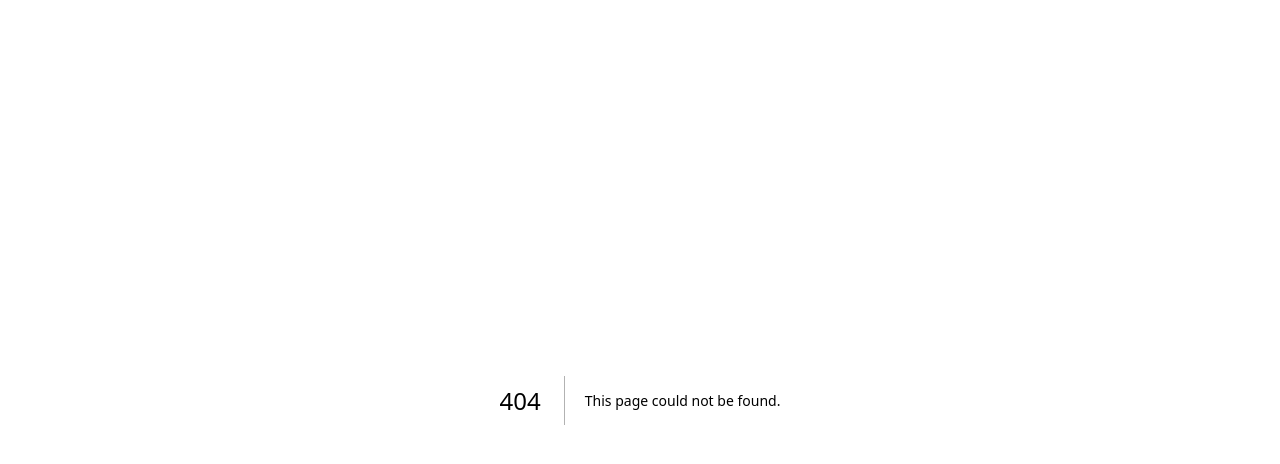
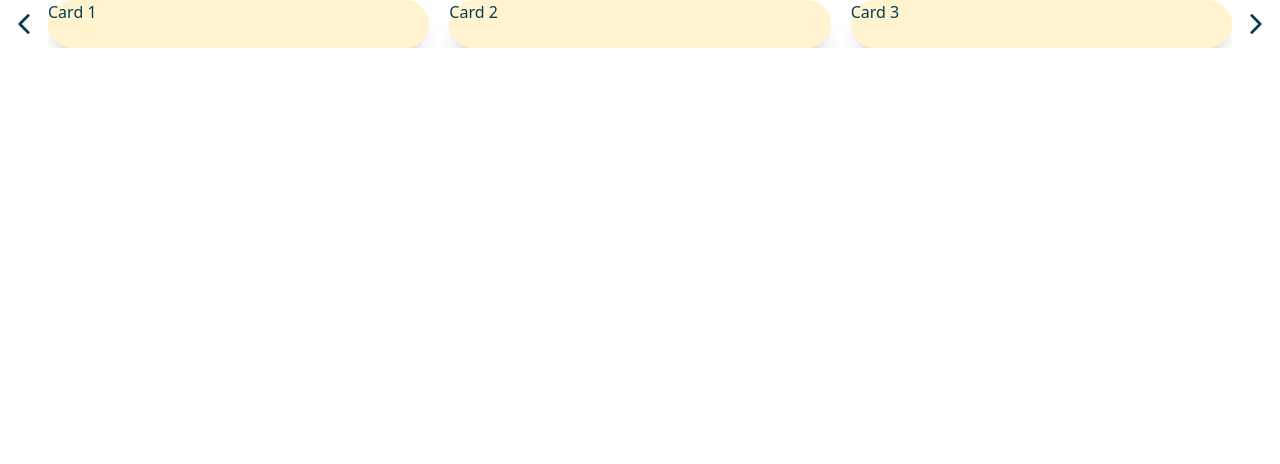
Before and after one commit to KKN-PPM-Gantari-Mengwi/KKN-PPM-2023-web, a Next.js app: page /test in a window 1280 px wide. Before the commit this address had no page. Shown: the top 464 px of the page. Built offline with nearby package versions, Linux system fonts and the light colour scheme.

Commit message:
fix(wisata-card): add hover button and navigate desa page

```diff
--- a/package.json
+++ b/package.json
@@ -16,7 +16,8 @@
     "react": "18.2.0",
     "react-dom": "18.2.0",
     "react-icons": "^4.10.1",
-    "swiper": "^8.3.2"
+    "react-id-swiper": "^4.0.0",
+    "swiper": "^8.4.7"
   },
   "devDependencies": {
     "autoprefixer": "^10.4.13",
--- /dev/null
+++ b/src/pages/test.js
@@ -0,0 +1,79 @@
+import React, { useState } from "react";
+import { Swiper, SwiperSlide } from "swiper/react";
+import { IoChevronBack, IoChevronForward } from "react-icons/io5";
+import "swiper/swiper.min.css";
+
+const Test = () => {
+  const [swiper, setSwiper] = useState();
+  return (
+    <div className="relative bg-white flex">
+      <div>
+        <IoChevronBack
+          className="p-2 w-12 h-12 rounded-full text-n-blue border border-white hover:bg-w-yellow hover:text-n-blue cursor-pointer transition-all"
+          onClick={() => swiper.slidePrev()}
+        />
+      </div>
+      {/* <style>
+        {`
+			.swiper-slide{
+				opacity: 0.5
+			}
+			.swiper-slide-active{
+				opacity: 1
+			}
+		`}
+      </style> */}
+      <Swiper
+        className="w-full lg:w-[1382px]"
+        onSwiper={(swiper) => setSwiper(swiper)}
+        slidesPerView={3}
+        spaceBetween={50}
+        navigation
+        breakpoints={{
+          640: {
+            slidesPerView: 1,
+            spaceBetween: 20,
+          },
+          768: {
+            slidesPerView: 2,
+            spaceBetween: 20,
+          },
+          1024: {
+            slidesPerView: 3,
+            spaceBetween: 20,
+          },
+        }}
+      >
+        <SwiperSlide className="w-[150px] bg-w-yellow shadow-xl text-n-blue rounded-[30px]">
+          {/* Card 1 */}
+          <div>Card 1</div>
+        </SwiperSlide>
+        <SwiperSlide className="w-[150px] bg-w-yellow shadow-xl text-n-blue rounded-[30px]">
+          {/* Card 2 */}
+          <div>Card 2</div>
+        </SwiperSlide>
+        <SwiperSlide className="w-[150px] bg-w-yellow shadow-xl text-n-blue rounded-[30px]">
+          {/* Card 3 */}
+          <div>Card 3</div>
+        </SwiperSlide>
+        <SwiperSlide className="w-[150px] bg-w-yellow shadow-xl text-n-blue rounded-[30px]">
+          {/* Card 4 */}
+          <div>Card 4</div>
+        </SwiperSlide>
+        <SwiperSlide className="w-[150px] bg-w-yellow shadow-xl text-n-blue rounded-[30px]">
+          {/* Card 5 */}
+          <div>Card 5</div>
+        </SwiperSlide>
+        {/* Add more SwiperSlides for additional cards */}
+      </Swiper>
+      <div>
+        <IoChevronForward
+          className="p-2 w-12 h-12 rounded-full text-n-blue border border-white hover:bg-w-yellow hover:text-n-blue cursor-pointer transition-all"
+          onClick={() => swiper.slideNext()}
+        />
+      </div>
+    </div>
+  );
+};
+
+export default Test;
--- a/src/pages/wisata-mengwi/index.js
+++ b/src/pages/wisata-mengwi/index.js
@@ -219,8 +219,8 @@ function Wisata_Mengwi() {
                 <div className="wisata-card-baha w-full h-full">
                   <div className="flex justify-between h-full mx-20 items-center">
                     <div data-aos="fade-right">
-                      <Link href="#">
-                        <div className="w-full bg-gradient-to-r from-s-orange to-t-orange rounded-[30px] px-6 py-2 text-white font-poppins text-xl">
+                      <Link href="/desa-baha">
+                        <div className="w-full transition-all bg-gradient-to-r from-s-orange to-t-orange  hover:from-n-blue hover:to-t-blue rounded-[30px] px-6 py-2 text-white font-poppins text-xl">
                           Jelajahi Sekarang
                         </div>
                       </Link>
@@ -245,8 +245,8 @@ function Wisata_Mengwi() {
                       </h2>
                     </div>
                     <div data-aos="fade-left">
-                      <Link href="#">
-                        <div className="w-full bg-gradient-to-r from-s-orange to-t-orange rounded-[30px] px-6 py-2 text-white font-poppins text-xl">
+                      <Link href="/desa-sobangan">
+                        <div className="w-full transition-all bg-gradient-to-r from-s-orange to-t-orange  hover:from-n-blue hover:to-t-blue rounded-[30px] px-6 py-2 text-white font-poppins text-xl">
                           Jelajahi Sekarang
                         </div>
                       </Link>
```
Also changed, not shown: 2 other files (tests, documents, lock files or other folders).
